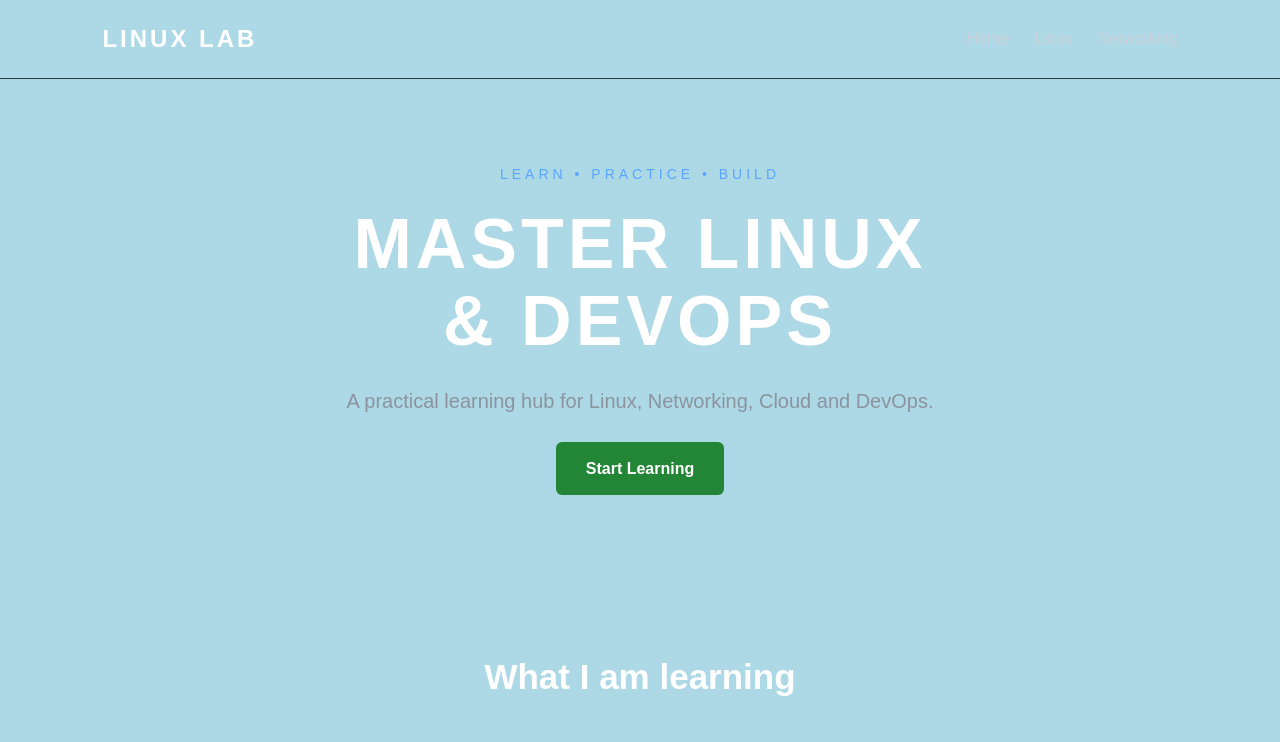
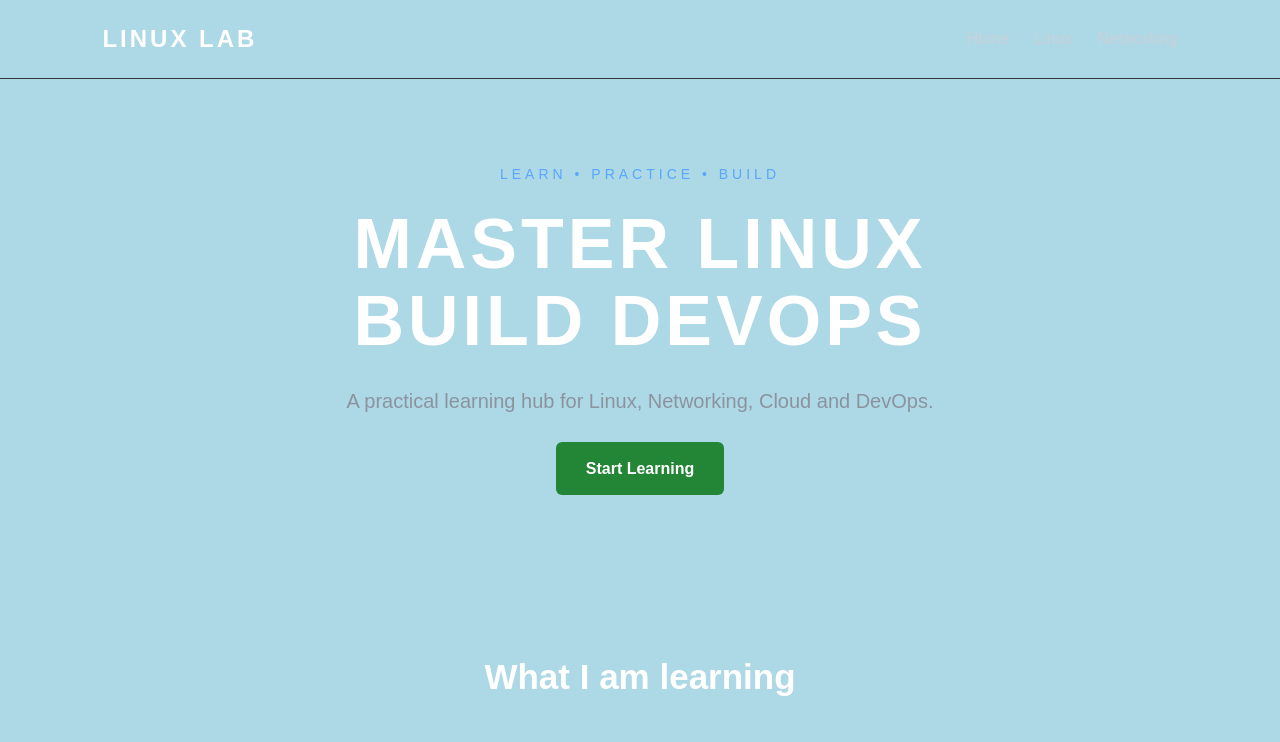
Before and after one commit to Santho27/linux-lab, a plain HTML site: page index.html in a window 1280 px wide. Shown: the top 742 px of the page. Drawn offline with Linux system fonts and the light colour scheme.

Commit message:
Improve home page

```diff
--- a/index.html
+++ b/index.html
@@ -57,7 +57,7 @@
 
         <h1>
             MASTER LINUX<br>
-            & DEVOPS
+            BUILD DEVOPS
         </h1>
 
         <p class="hero-text">
```
